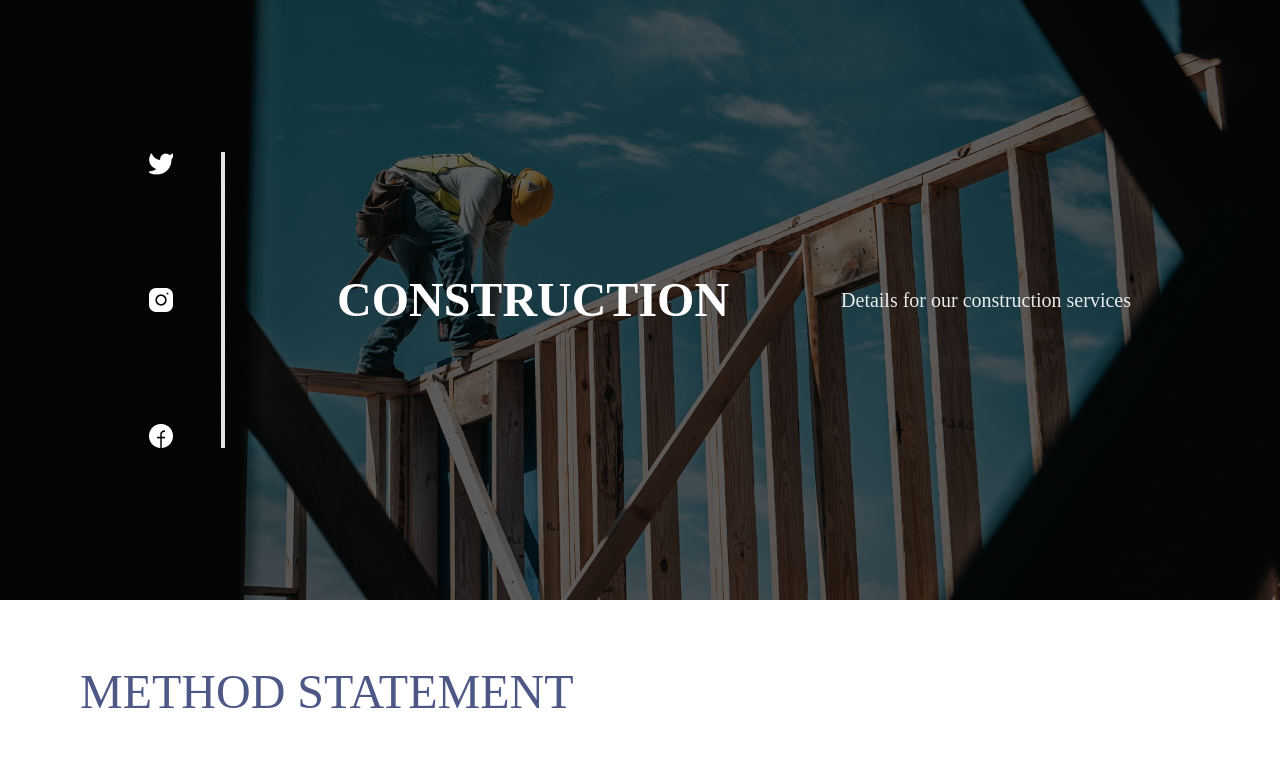
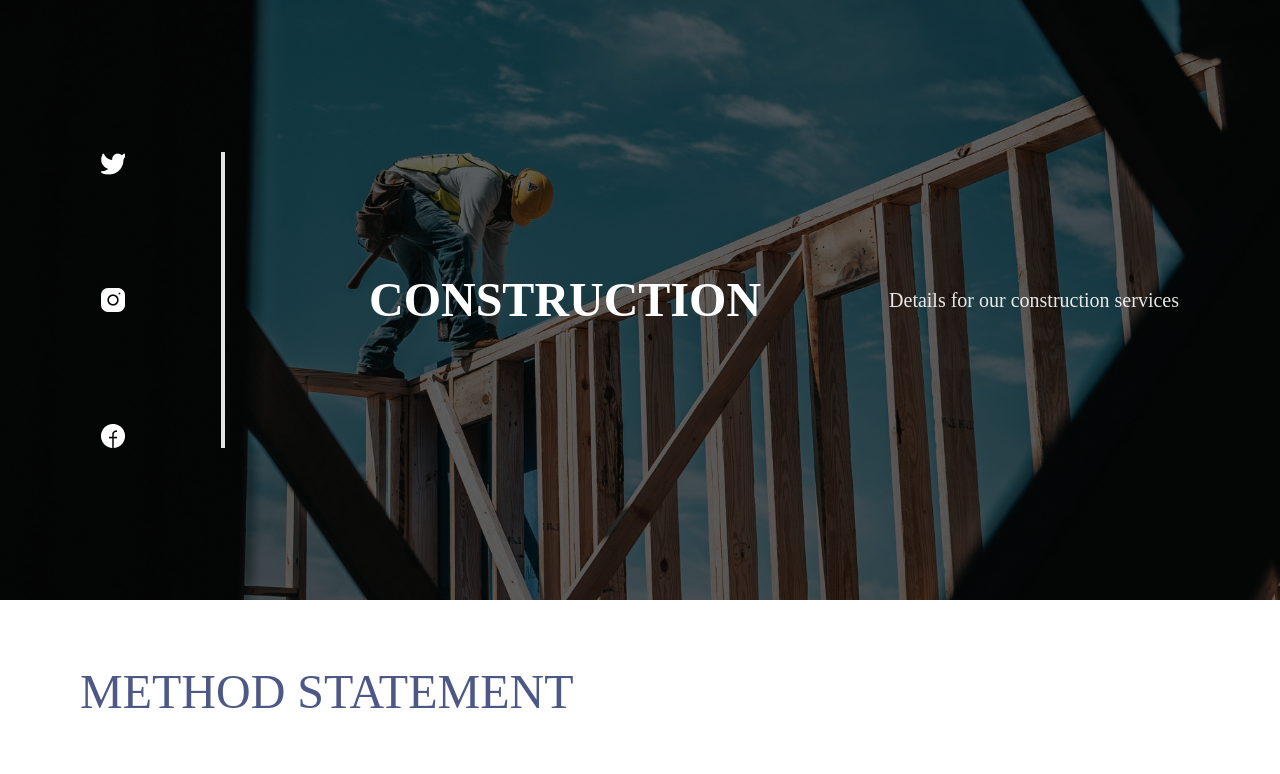
Before and after one commit to Himmiee/td_next, a Next.js app: page /Construction in a window 1280 px wide. Shown: the top 774 px of the page. Built offline with nearby package versions, Linux system fonts and the light colour scheme.

Commit message:
fix:cleanup

```diff
--- a/app/sections/Layouts/ContactLayout.tsx
+++ b/app/sections/Layouts/ContactLayout.tsx
@@ -7,7 +7,7 @@ import capImg from "@/app/assets/png/cap.png";
 export const ContactFormLayout: React.FC = () => {
   return (
     <section className="grid grid-cols-1 lg:grid-cols-3 gap-6 ">
-      {/* Left Side - Large Image (1/3 width) */}
+      {/* Left Side - Large Image */}
       <div className="col-span-1 hidden lg:block h-[910px] ">
         <Image
           src={largeImg}
@@ -16,7 +16,7 @@ export const ContactFormLayout: React.FC = () => {
         />
       </div>
 
-      {/* Right Side - Cap Image and Contact Form (2/3 width) */}
+      {/* Right Side - Cap Image and Contact Form */}
       <div className="col-span-2 flex flex-col h-full px-4 sm:px-20 lg:px-36 lg:pr-44 lg:space-y-10">
         {/* Cap Image */}
         <div className="lg:flex justify-center items-center hidden">
--- a/app/sections/Layouts/HeroLayout.tsx
+++ b/app/sections/Layouts/HeroLayout.tsx
@@ -35,10 +35,10 @@ export const HeroLayout: React.FC<HeroLayoutProps> = ({
         </div>
 
         {/* Content Container */}
-        <div className="relative h-full flex flex-col lg:flex-row items-center justify-center px-4 lg:px-16 text-white lg:space-x-16">
+        <div className="relative h-full flex flex-col lg:flex-row items-center justify-center px-4 lg:px-16 text-white lg:space-x-24">
           {/* Social Icons */}
           {socialIcons.length > 0 && (
-            <div className="flex lg:flex-col gap-6 lg:gap-12 lg:space-y-16 mb-6 lg:mb-0 lg:border-r-4  lg:pr-12">
+            <div className="flex lg:flex-col gap-6 lg:gap-12 lg:space-y-16 mb-6 lg:mb-0 lg:border-r-4  lg:pr-24">
               {socialIcons.map((icon, index) => (
                 <div key={index} className="">
                   <Image src={icon.src} alt={icon.alt} />
@@ -48,7 +48,7 @@ export const HeroLayout: React.FC<HeroLayoutProps> = ({
           )}
 
           {/* Text Content */}
-          <div className="flex flex-col lg:flex-row items-center gap-4 lg:gap-16 text-center lg:text-left lg:pl-12 lg:space-x-12">
+          <div className="flex flex-col lg:flex-row items-center gap-4 lg:gap-16 text-center lg:text-left lg:pl-12 lg:space-x-16">
             <h1 className="text-3xl md:text-4xl lg:text-5xl font-semibold">
               {title}
             </h1>
```
